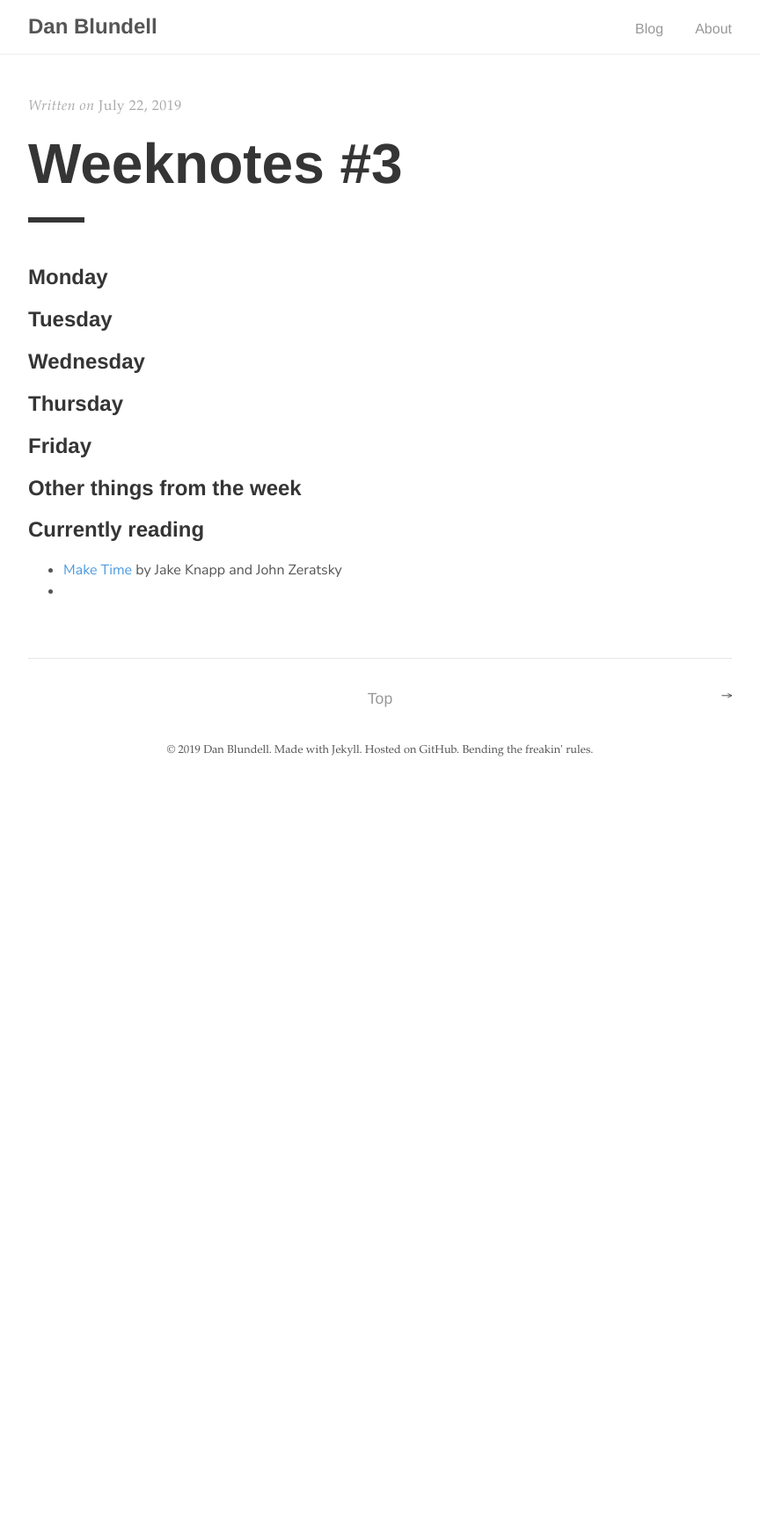
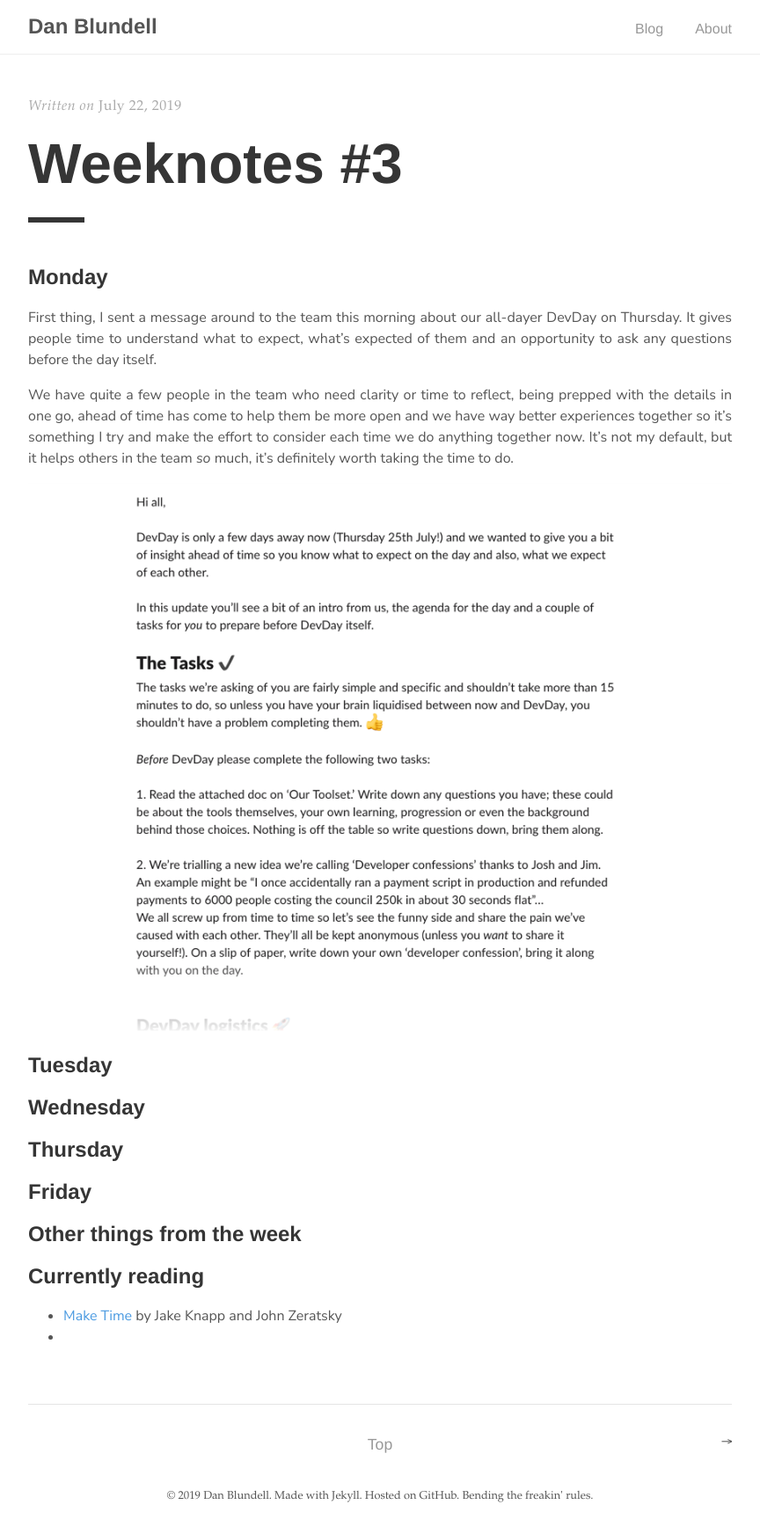
Before and after one commit to danblundell/danblundell.github.io, a Jekyll site: the page built from _posts/2019-07-22-weeknotes-3.md, in a window 1280 px wide. Shown: the whole page at 88% size, without its empty margins (208-1072 px from the left). Built offline with Jekyll 4.4.1, drawn with Linux system fonts in a browser that asks for light colours; before the commit the page ends 900 px from its top, so only the background shows below that.

Commit message:
update weeknotes

```diff
--- a/_posts/2019-07-22-weeknotes-3.md
+++ b/_posts/2019-07-22-weeknotes-3.md
@@ -6,6 +6,13 @@ categories: weeknotes
 ---
 
 ## Monday
+
+First thing, I sent a message around to the team this morning about our all-dayer DevDay on Thursday. It gives people time to understand what to expect, what's expected of them and an opportunity to ask any questions before the day itself.
+
+We have quite a few people in the team who need clarity or time to reflect, being prepped with the details in one go, ahead of time has come to help them be more open and we have way better experiences together so it's something I try and make the effort to consider each time we do anything together now. It's not my default, but it helps others in the team _so_ much, it's definitely worth taking the time to do.
+
+![DevDay comms message](/img/content/weeknotes-3-devdaycomms.png)
+
 
 
 ## Tuesday
```
Also changed, not shown: img/content/weeknotes-3-devdaycomms.png (added).
